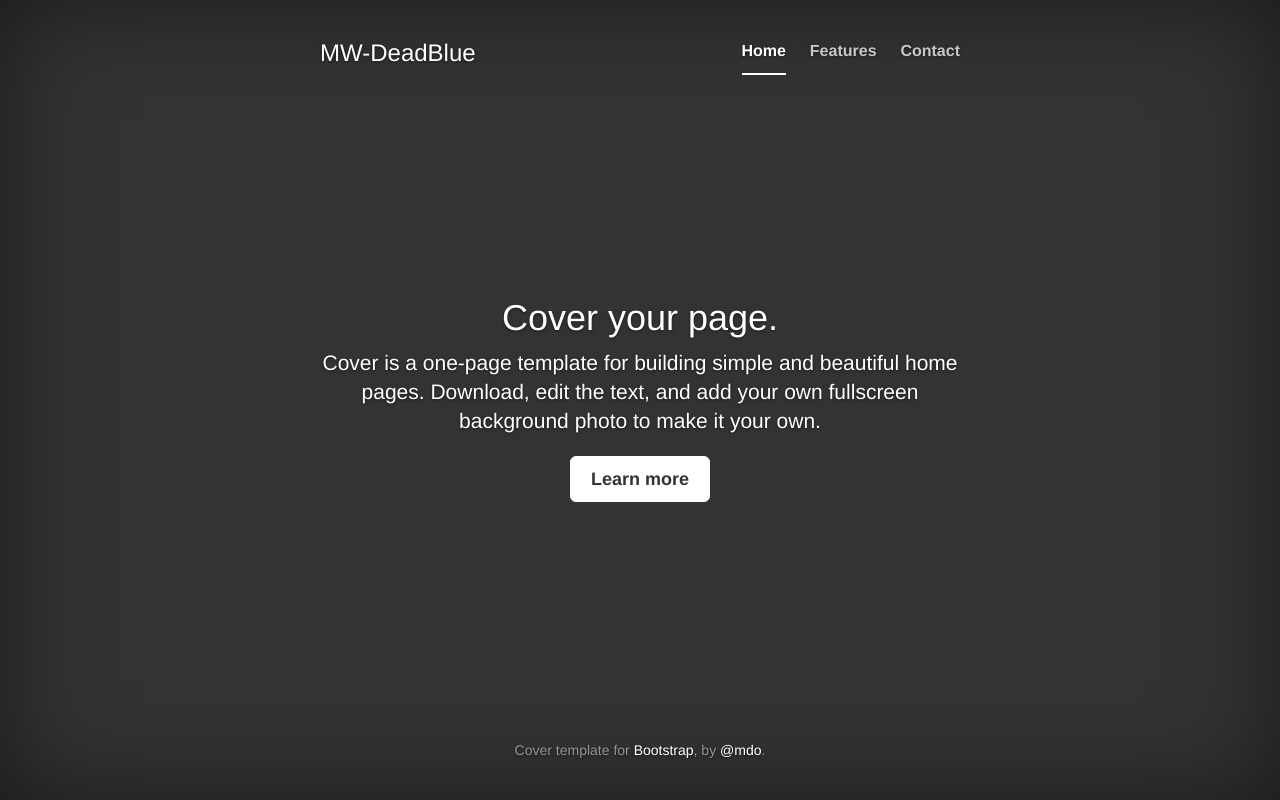
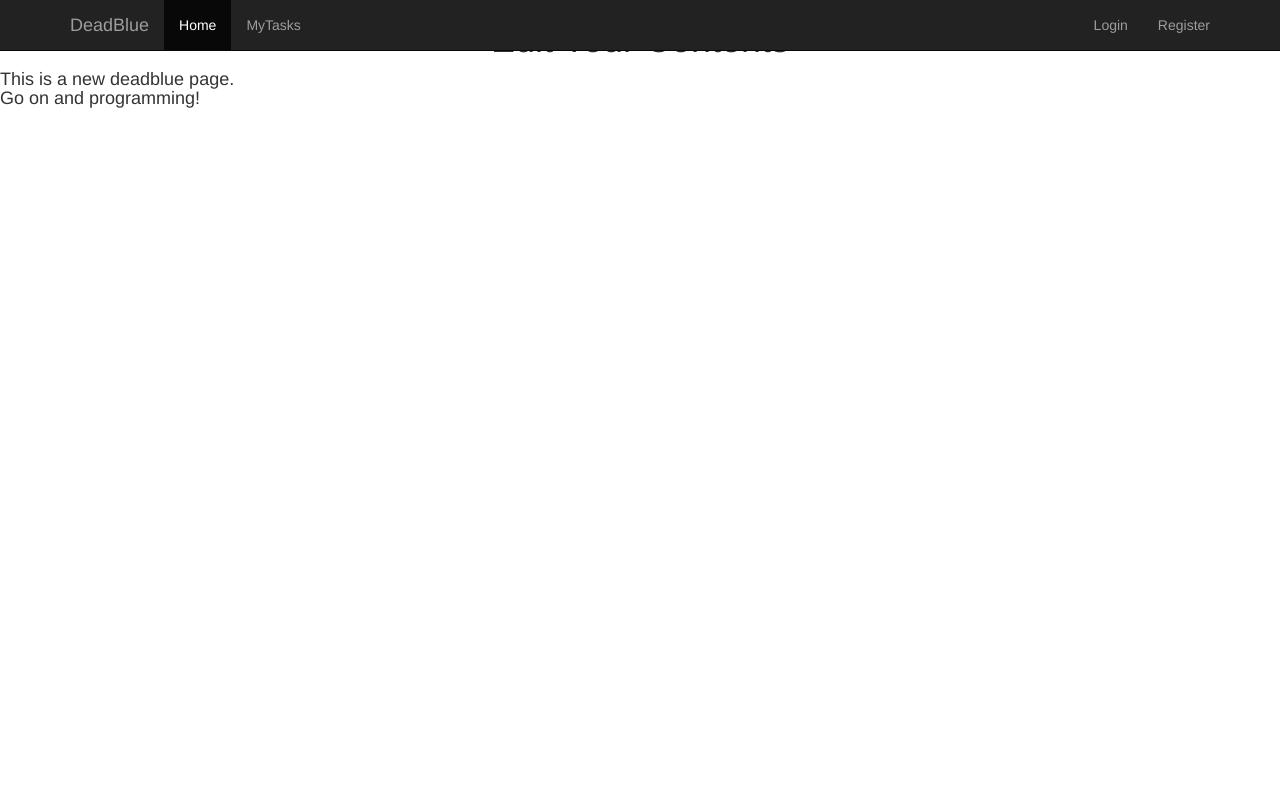
Before and after one commit to mapleFU/Deadlines, a Flask app: page / in a window 1280 px wide. Run offline with Flask 2, Linux system fonts and the light colour scheme; tables that the repository leaves empty hold one stand-in row (values such as "Sample post"); some libraries are stand-ins or nearby versions.

Commit message:
modify readme and add views for main

```diff
--- a/app/auth/views.py
+++ b/app/auth/views.py
@@ -64,4 +64,4 @@ def register():
 @auth_blueprint.route('/logout')
 def logout():
     logout_user()
-    return url_for('main.index')
+    return redirect(url_for('main.index'))
--- a/app/main/views.py
+++ b/app/main/views.py
@@ -1,15 +1,50 @@
 from . import main_blueprint
-from flask import render_template
+from flask import render_template, abort
+from flask_login import login_required
+from app.model import User
 
 
-# print('main/views imported')
+@main_blueprint.route('/base')
+def base2():
+    return render_template('base.html')
 
 
 @main_blueprint.route('/')
+@main_blueprint.route('/DeadBlue')
+@main_blueprint.route('/deadblue')
 def index():
-    return render_template('base.html')
+    return render_template('index.html')
 
 
-@main_blueprint.route('/DeadBlue')
-def dead_blue():
-    return render_template('base1.html')
+@main_blueprint.route('/task')
+@login_required
+def task():
+    """
+    :return: DDL 任务页面
+    """
+    return render_template('tasks.html')
+
+
+@main_blueprint.route('/user/<username>')
+@login_required
+def user(username):
+    """
+    :return: 用户资料页面
+    """
+    usr = User.query.filter(username=username).first()
+    if usr is None:
+        # 搜索的用户不存在，触发404 ERROR
+        abort(404)
+    return render_template('user.html', user=usr)
+
+
+@main_blueprint.route('/user/edit/<username>')
+@login_required
+def user_edit(username):
+    pass
+
+
+@main_blueprint.route('/task/edit')
+@login_required
+def task_edit():
+    pass
--- /dev/null
+++ b/app/templates/DeadBlueBase.html
@@ -0,0 +1,35 @@
+{% extends 'base1.html' %}
+{% block title %}
+    <title>DeadBlue for your ddl</title>
+{% endblock %}
+
+{% block navbar_list %}
+    <li><a href="{{ url_for('main.task') }}">MyTasks</a></li>
+{% endblock %}
+
+{% block navbar_right %}
+    {% if current_user.is_authenticated %}
+        <li class="align-right"><a href="{{ url_for('auth.logout') }}">Logout</a></li>
+    {% else %}
+        <li class="align-right"><a href="{{ url_for('auth.login') }}">Login</a></li>
+        <li class="align-right"><a href="{{ url_for('auth.register') }}">Register</a></li>
+    {% endif %}
+{% endblock %}
+
+{% block content %}
+    {% block content_start %}
+        <h1 class="text-center">{% block content_name %}Edit Your Contents{% endblock %}</h1>
+    {% endblock %}
+
+    {% block content_text %}
+{#        正文#}
+        <div class="starter-template">
+    {#        <div class="glyphicon-font">#}
+            <h4 head="lead">
+                This is a new deadblue page.<br />
+                Go on and programming! <br />
+            </h4>
+    {#        </div>#}
+        </div>
+    {% endblock %}
+{% endblock %}
--- a/app/templates/auth/register.html
+++ b/app/templates/auth/register.html
@@ -1,3 +1,5 @@
 {% extends "auth/login.html" %}
 {% block register %}{% endblock %}
 {#make it empty#}
+
+{% block content_name %}Register{% endblock %}
--- a/app/templates/base1.html
+++ b/app/templates/base1.html
@@ -49,6 +49,7 @@
         {{ super() }}
         <nav class="navbar navbar-inverse navbar-fixed-top">
           <div class="container">
+              {% block navbar_headers %}
                 <div class="navbar-header">
                   <button type="button" class="navbar-toggle collapsed" data-toggle="collapse" data-target="#navbar" aria-expanded="false" aria-controls="navbar">
                     <span class="sr-only">Toggle navigation</span>
@@ -56,15 +57,26 @@
                     <span class="icon-bar"></span>
                     <span class="icon-bar"></span>
                   </button>
-              <a class="navbar-brand" href="#">MWBlog</a>
+                  <a class="navbar-brand" href="#">DeadBlue</a>
                 </div>
+              {% endblock %}
+
               <div id="navbar" class="collapse navbar-collapse">
                   <ul class="nav navbar-nav">
-                <li class="active"><a href="#">Home</a></li>
+                      <li class="active"><a href="#">{% block current_page %}Home {% endblock %}</a></li>
+                      {% block navbar_list %}
                           <li><a href="#about">About</a></li>
                           <li><a href="#contact">Contact</a></li>
+                      {% endblock %}
+                  </ul>
+
+                  <ul class="navbar-right nav navbar-nav">
+                  {% block navbar_right %}
+                      <li><a href="#login">Login</a></li>
+                  {% endblock %}
                   </ul>
               </div><!--/.nav-collapse -->
+
           </div>
         </nav>
     {% endblock %}
--- /dev/null
+++ b/app/templates/index.html
@@ -0,0 +1 @@
+{% extends 'DeadBlueBase.html' %}
--- /dev/null
+++ b/app/templates/tasks.html
@@ -0,0 +1,5 @@
+{% extends 'DeadBlueBase.html' %}
+
+{% block content %}
+    <h1>This is tasks of db</h1>
+{% endblock %}
```
Also changed, not shown: app/model.py (+9 -0 lines), app/templates/auth/login.html (+8 -8 lines), app/templates/user.html (added, +13 -0 lines), app/readme.md (added), readme.md. Lines whose indentation alone changed are shown as unchanged.
